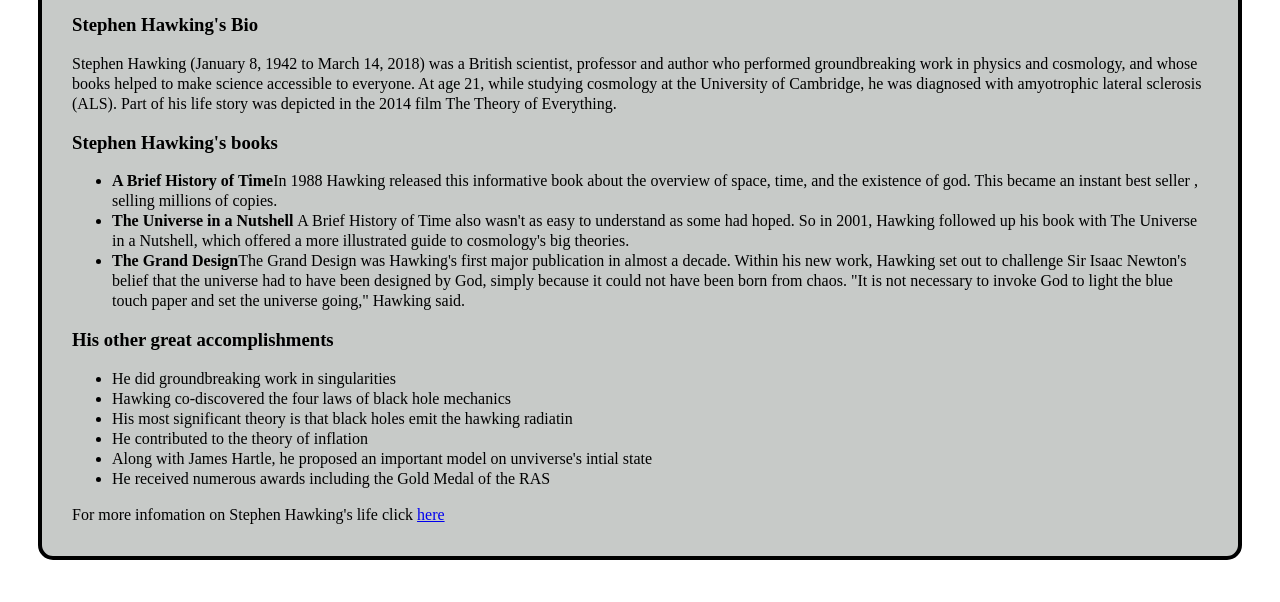
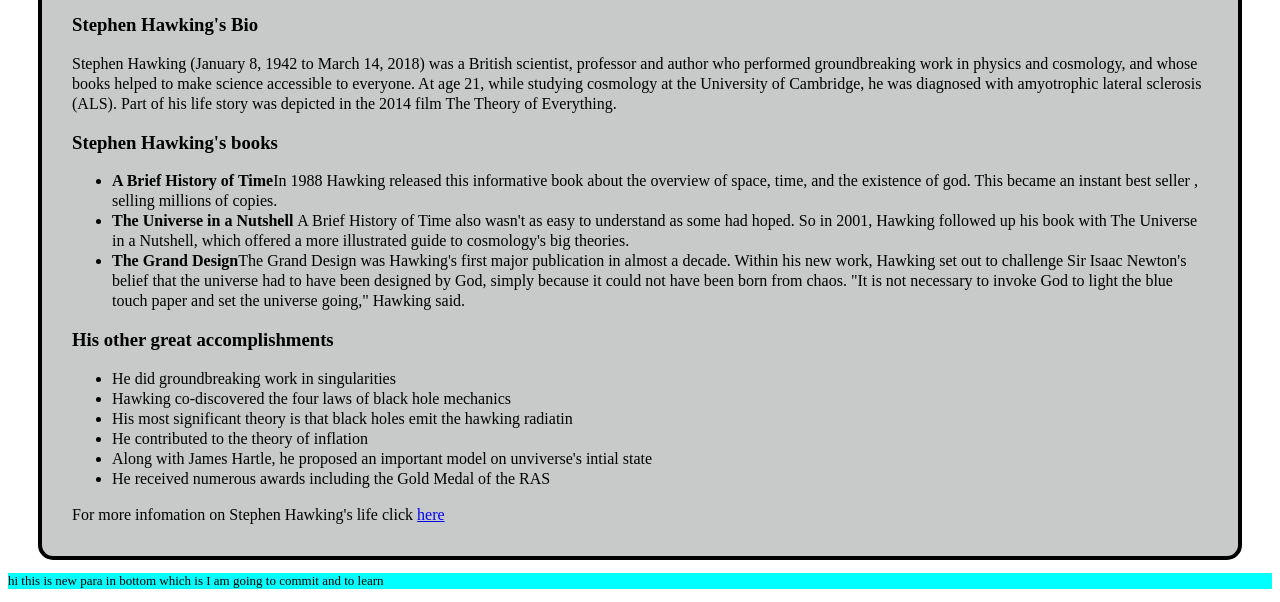
Before and after one commit to vijaykanwal90/tribute-page, a plain HTML site: page index.html in a window 1280 px wide. Shown: the part 484-1086 px from the top of the page. Before the commit the page ends 1054 px from the top, so only its background shows below. Drawn offline with Linux system fonts and the light colour scheme.

Commit message:
added a new div tag in the bottom

```diff
--- a/css.css
+++ b/css.css
@@ -24,3 +24,8 @@ h1{
 #subheading{
     text-align: center;
 }
+.bottom{
+    background-color: aqua;
+    color: black;
+font-size: 13px;
+}
--- a/index.html
+++ b/index.html
@@ -37,5 +37,10 @@
             <p id="moredetails">For more infomation on Stephen Hawking's life click <a href="https://en.wikipedia.org/wiki/Stephen_Hawking">here</a></p>
         </div>
     </div>
+    <div class="bottom">
+        <div class="container">
+            <p>hi this is new para in bottom which is I am going to commit and to learn </p>
+        </div>
+    </div>
 </body>
 </html>
```
